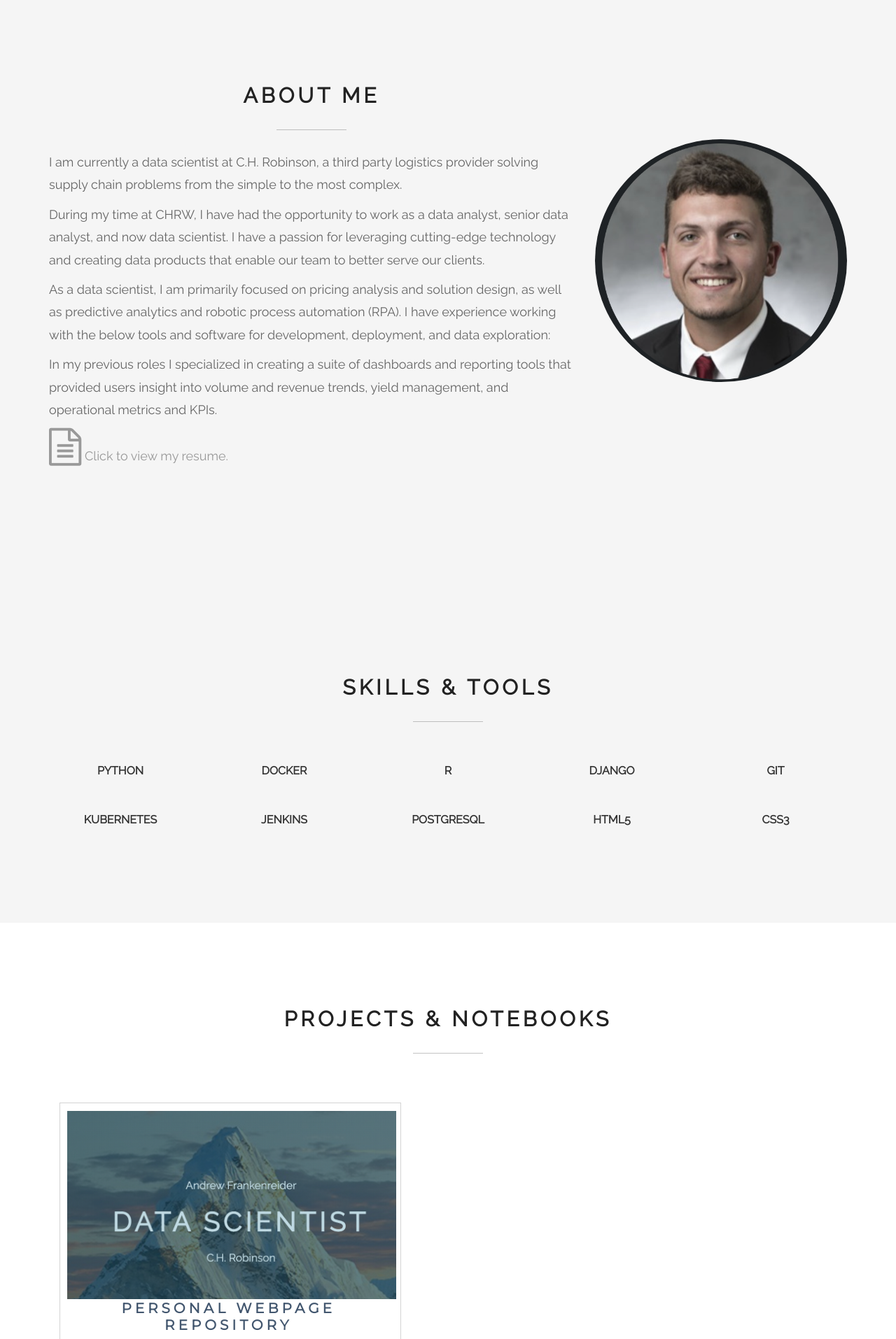
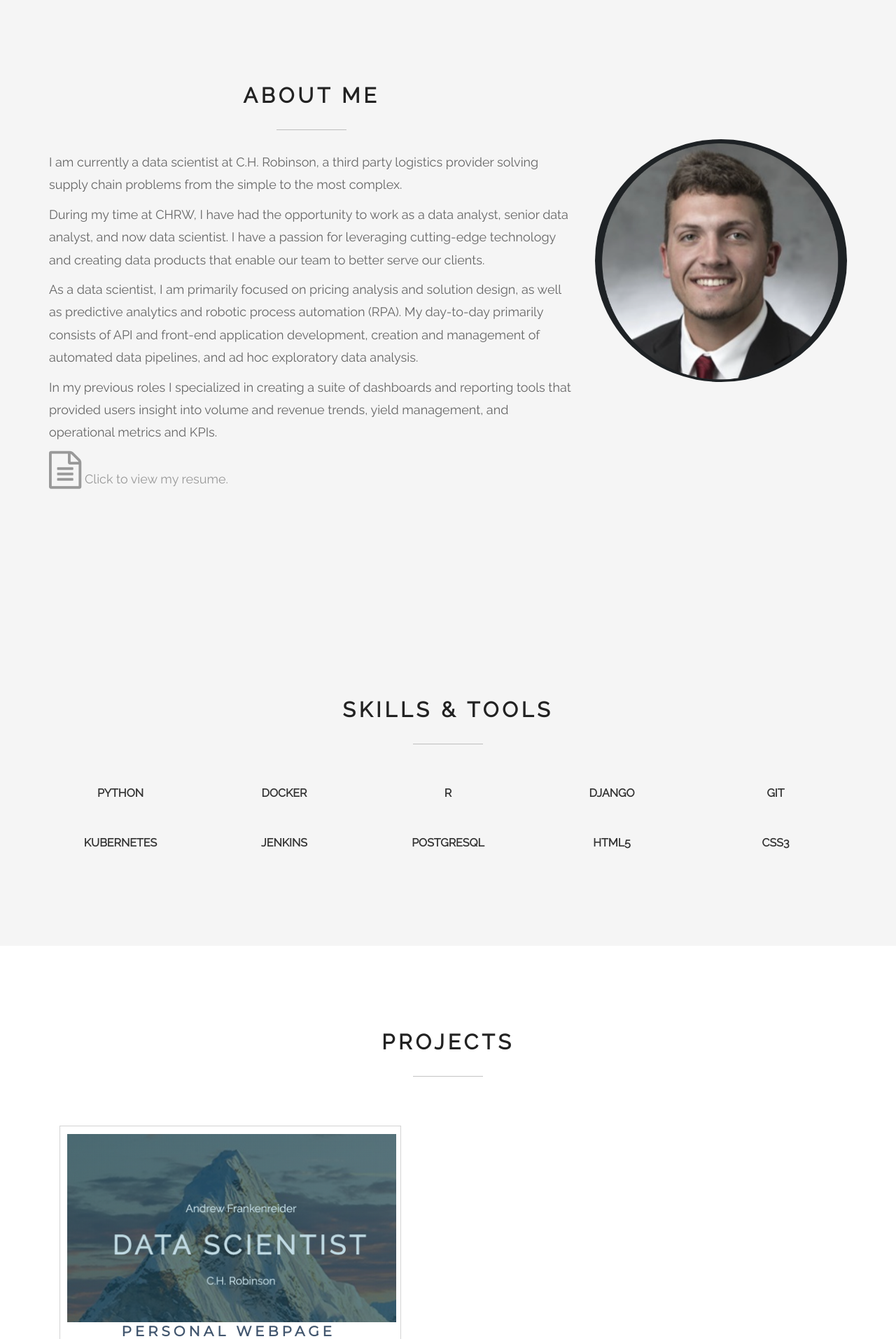
Before and after one commit to afrankenreider/django_mypage, a Django app: page / in a window 1280 px wide. Shown: the part 852-2766 px from the top of the page at 70% size. Run offline with Django 4.2, Linux system fonts and the light colour scheme; data comes from the database, SQL or seed files in the repository; both versions use the stored data as it was after the commit; some libraries are stand-ins or nearby versions.

```diff
--- a/main/templates/main/main.html
+++ b/main/templates/main/main.html
@@ -114,7 +114,7 @@
 						<div class="pfblock-subtitle">
 							<p>I am currently a data scientist at C.H. Robinson, a third party logistics provider solving supply chain problems from the simple to the most complex.</p>
 							<p>During my time at CHRW, I have had the opportunity to work as a data analyst, senior data analyst, and now data scientist. I have a passion for leveraging cutting-edge technology and creating data products that enable our team to better serve our clients.</p>
-							<p>As a data scientist, I am primarily focused on pricing analysis and solution design, as well as predictive analytics and robotic process automation (RPA). I have experience working with the below tools and software for development, deployment, and data exploration:</p>
+							<p>As a data scientist, I am primarily focused on pricing analysis and solution design, as well as predictive analytics and robotic process automation (RPA). My day-to-day primarily consists of API and front-end application development, creation and management of automated data pipelines, and ad hoc exploratory data analysis.</p>
 							<p>In my previous roles I specialized in creating a suite of dashboards and reporting tools that provided users insight into volume and revenue trends, yield management, and operational metrics and KPIs.</p>
 
  							<a href="https://docs.google.com/document/d/e/2PACX-1vTyGDUgp2r9w54HZPxwp5xI8-7WqXVDUyCc373NU25ypCvLufXnFznY-R7kszSWjw/pub" target="_blank" id="resume-effect"><i class="fa fa-3x fa-file-text-o" aria-hidden="true"></i> Click to view my resume.</a>
@@ -174,7 +174,7 @@
 				<div class="col-sm-6 col-sm-offset-3">
 
 					<div class="pfblock-header wow fadeInUp">
-						<h2 class="pfblock-title">Projects & Notebooks</h2>
+						<h2 class="pfblock-title">Projects</h2>
 						<div class="pfblock-line"></div>
 						<div class="pfblock-subtitle">
 
```
Also changed, not shown: db.sqlite3.
